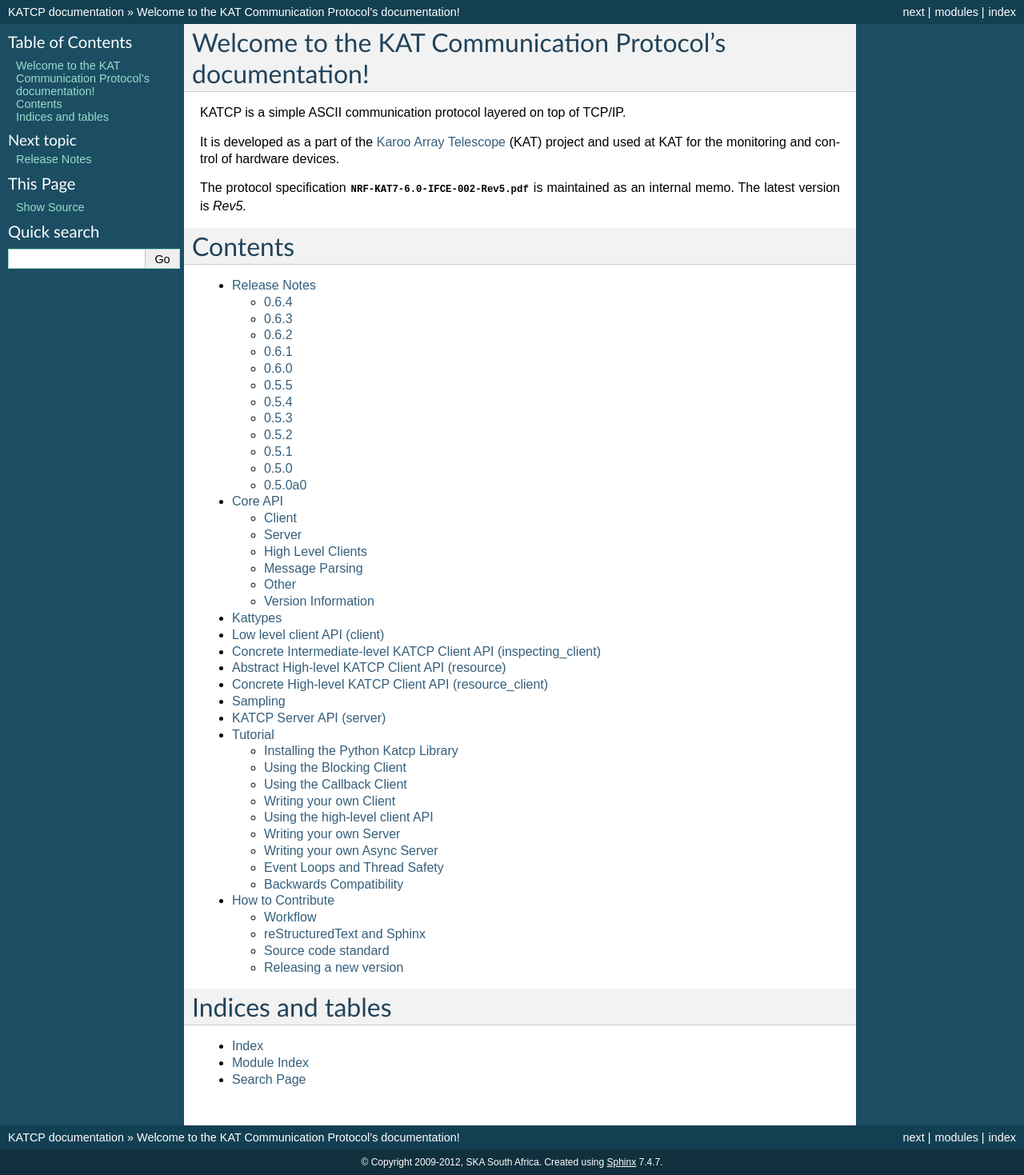
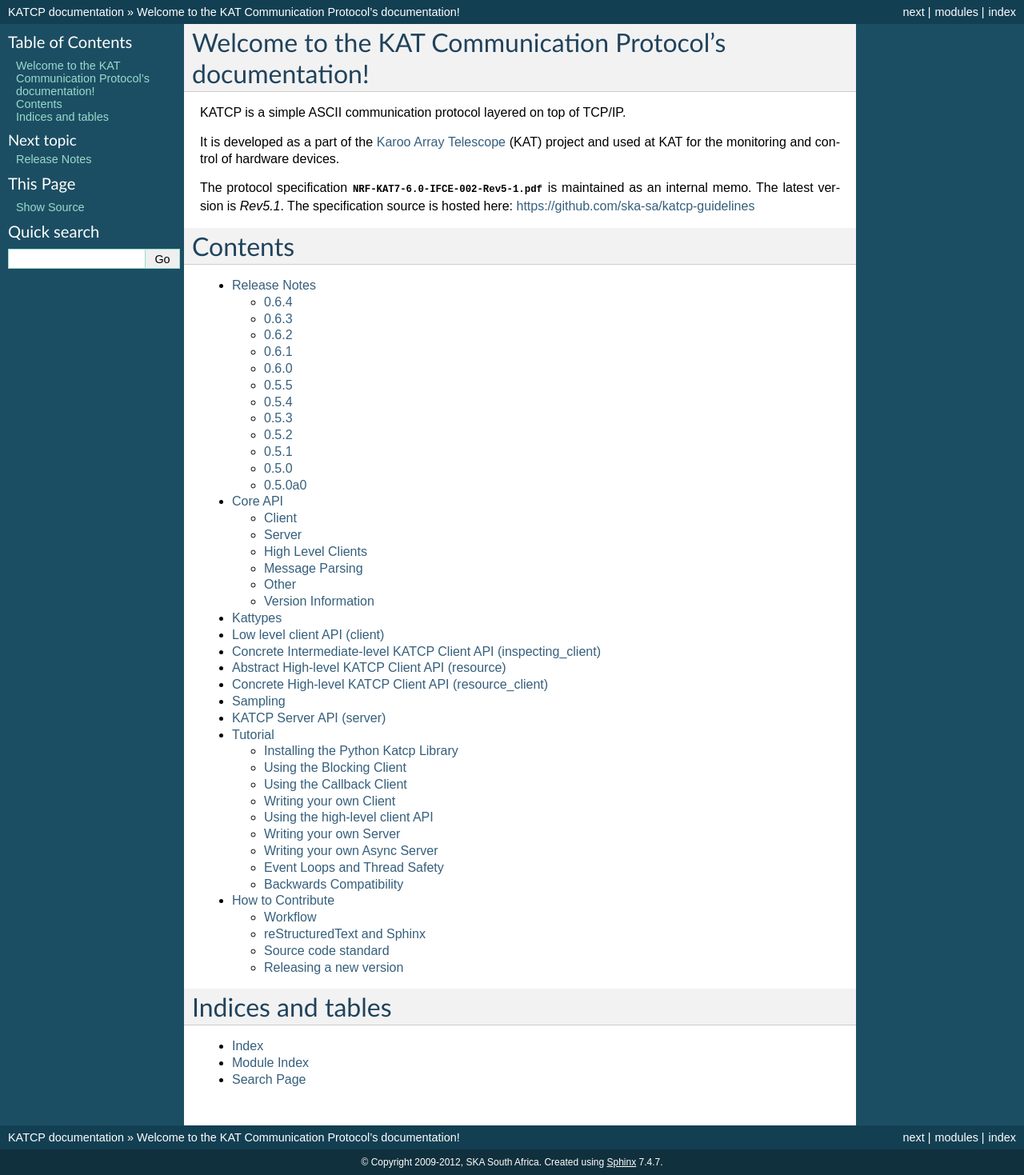
Before and after one commit to ska-sa/katcp-python, a Sphinx documentation site: the page built from doc/index.rst, in a window 1280 px wide. Shown: the whole page at 80% size. Built offline with Sphinx 7.4.7, drawn with Linux system fonts in a browser that asks for light colours; formulas are drawn with MathJax 3; the version number could not be read and is left out.

Commit message:
Update KATCP guidelines PDF to Rev 5.1
The specification has been updated.  Note that not all of the new
features have been implemented yet.

```diff
--- a/doc/index.rst
+++ b/doc/index.rst
@@ -8,8 +8,9 @@
 (KAT) project and used at KAT for the monitoring and control of hardware
 devices.
 
-The protocol specification :download:`NRF-KAT7-6.0-IFCE-002-Rev5.pdf`
-is maintained as an internal memo. The latest version is `Rev5`.
+The protocol specification :download:`NRF-KAT7-6.0-IFCE-002-Rev5-1.pdf`
+is maintained as an internal memo. The latest version is `Rev5.1`.
+The specification source is hosted here:  https://github.com/ska-sa/katcp-guidelines
 
 
 
```
Also changed, not shown: 2 other files.
